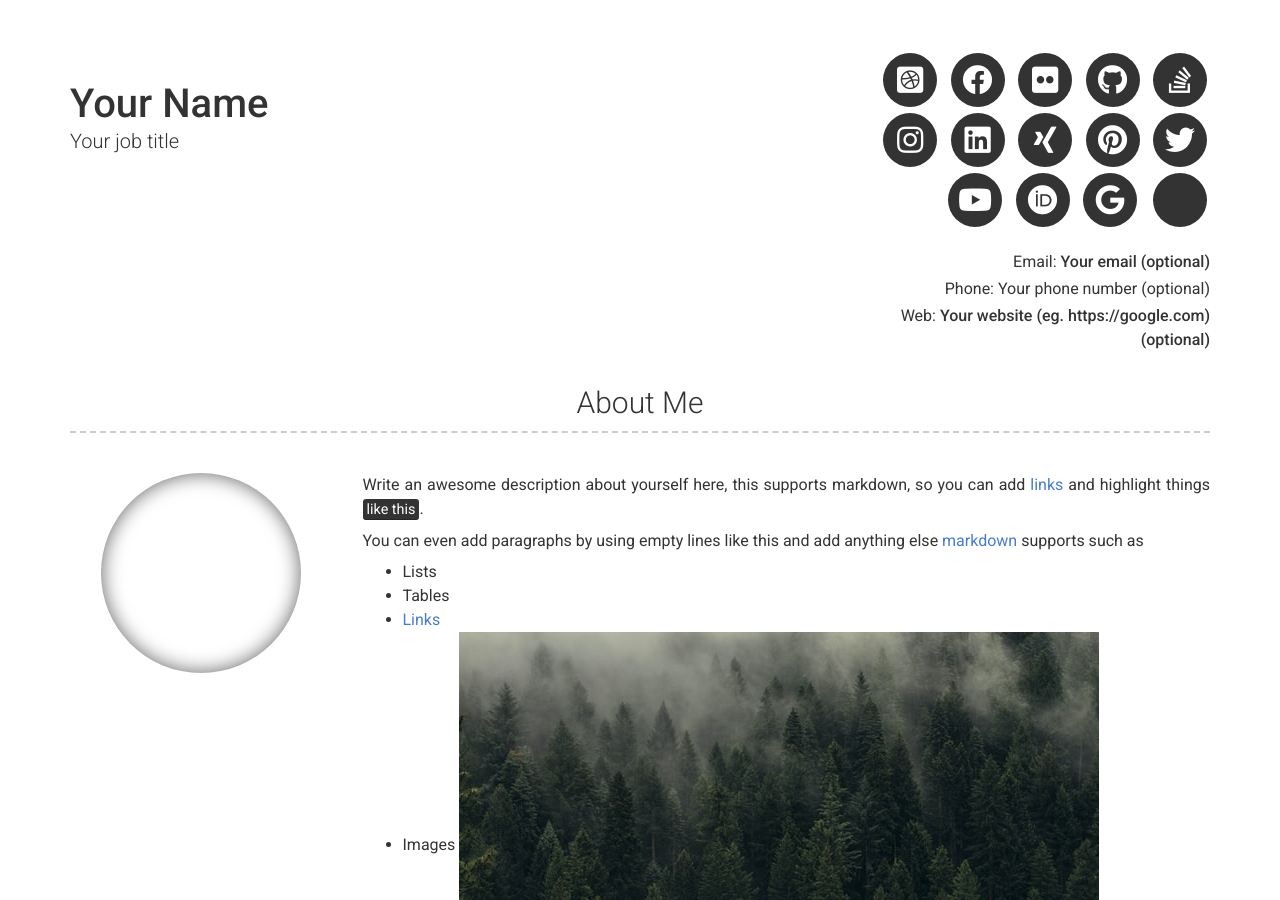
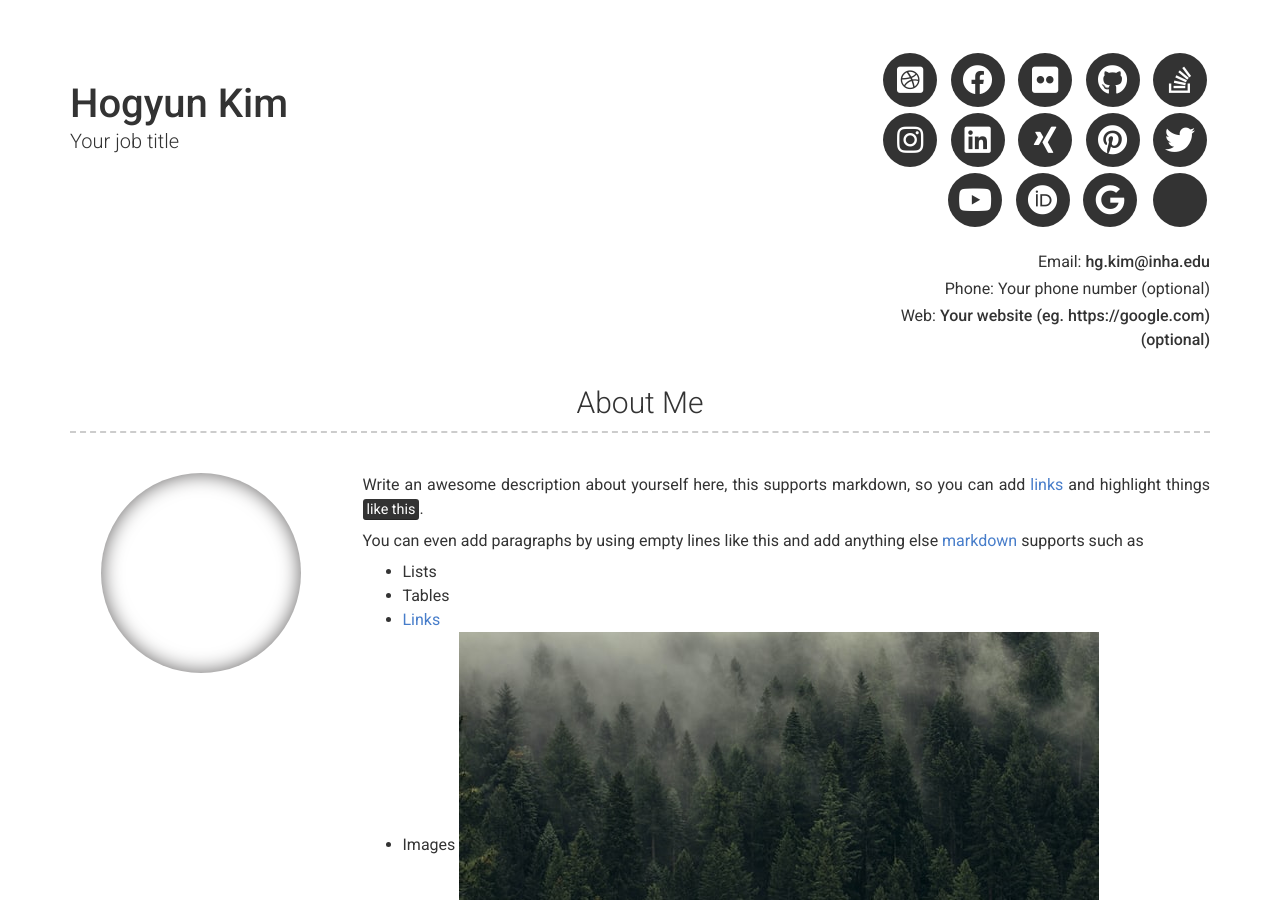
Before and after one commit to hogyun2/hogyun2.github.io, a Jekyll site: the page built from index.md, in a window 1280 px wide and 900 px high. Built offline with Jekyll 4.4.1, drawn with Linux system fonts in a browser that asks for light colours; nearby versions of some CDN libraries; some of the changed text lies outside the part shown.

Commit message:
Update _config.yml

```diff
--- a/_config.yml
+++ b/_config.yml
@@ -6,9 +6,9 @@ repository: Git repository where your resume will be hosted, only required if yo
 version: 2
 
 # Personal info
-name: Your Name
+name: Hogyun Kim
 title: Your job title
-email: Your email (optional)
+email: hg.kim@inha.edu
 # email_title: Email (Email title override)
 phone: Your phone number (optional)
 # phone_title: Phone (Phone title override)
```
